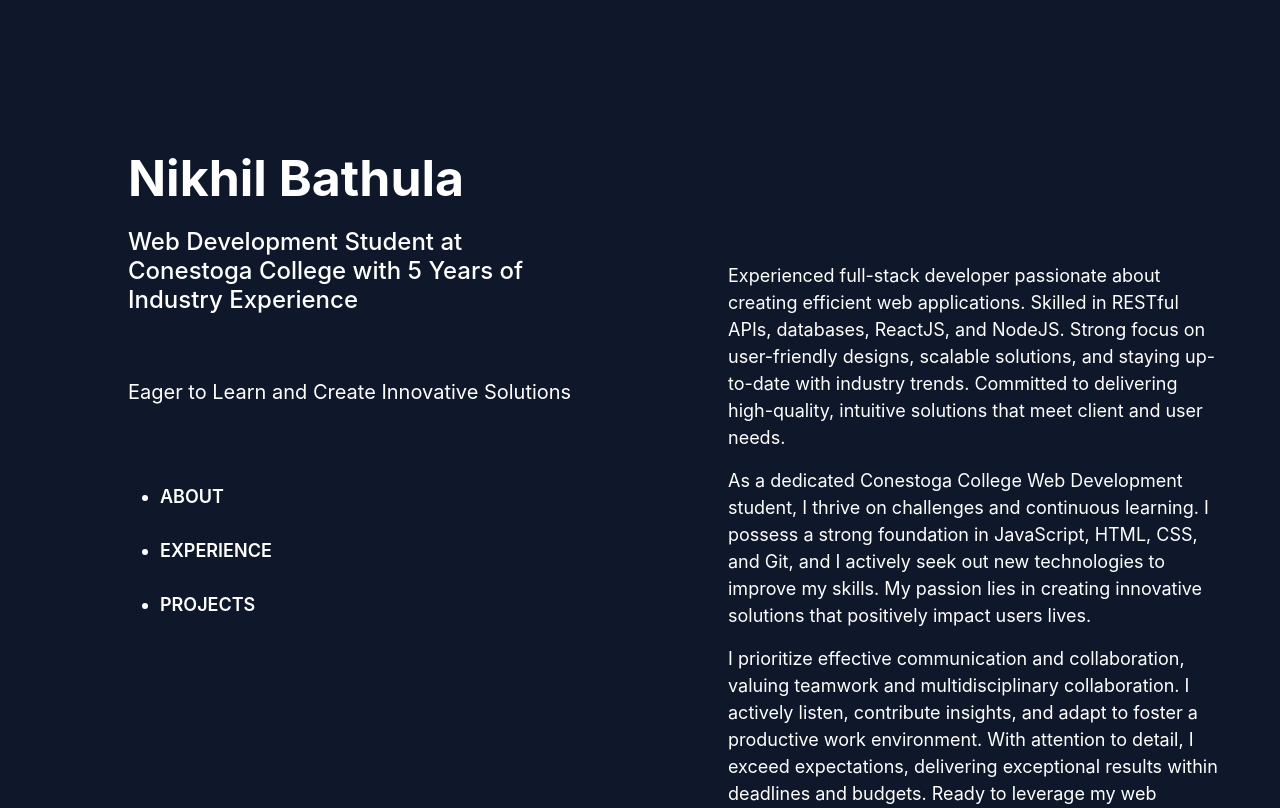
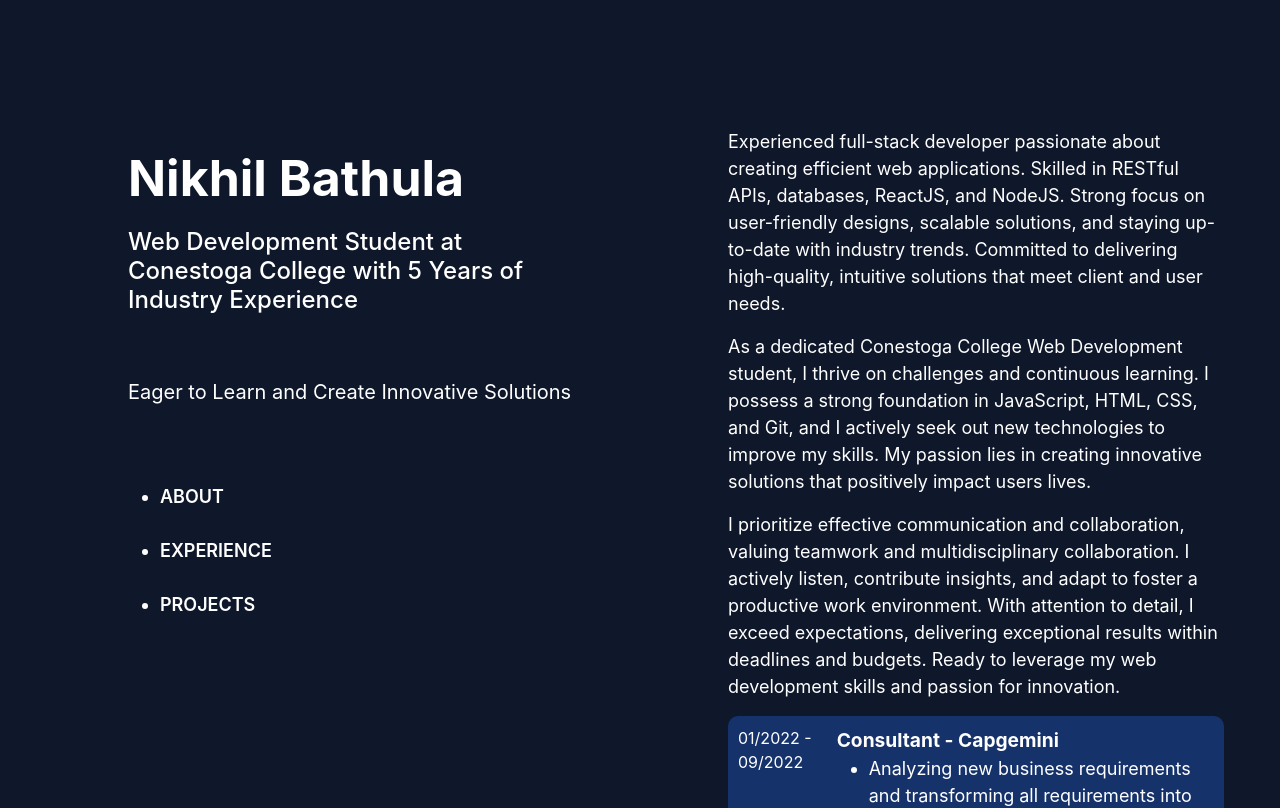
Before and after one commit to Nikhil-Bathula/My-Portfolio, a React (Create React App) app: page / in a window 1280 px wide. Shown: the top 808 px of the page. Built offline with nearby package versions, Linux system fonts and the light colour scheme.

Commit message:
Working on Responsive

```diff
--- a/src/CSS/AboutMe.css
+++ b/src/CSS/AboutMe.css
@@ -4,9 +4,9 @@
 }
 
 @media only screen and (min-width: 769px) and (max-width: 1920px) {
-  .AboutMe {
+  /* .AboutMe {
     padding-top: 27%;
-  }
+  } */
 
   p {
     line-height: 1.5;
```
